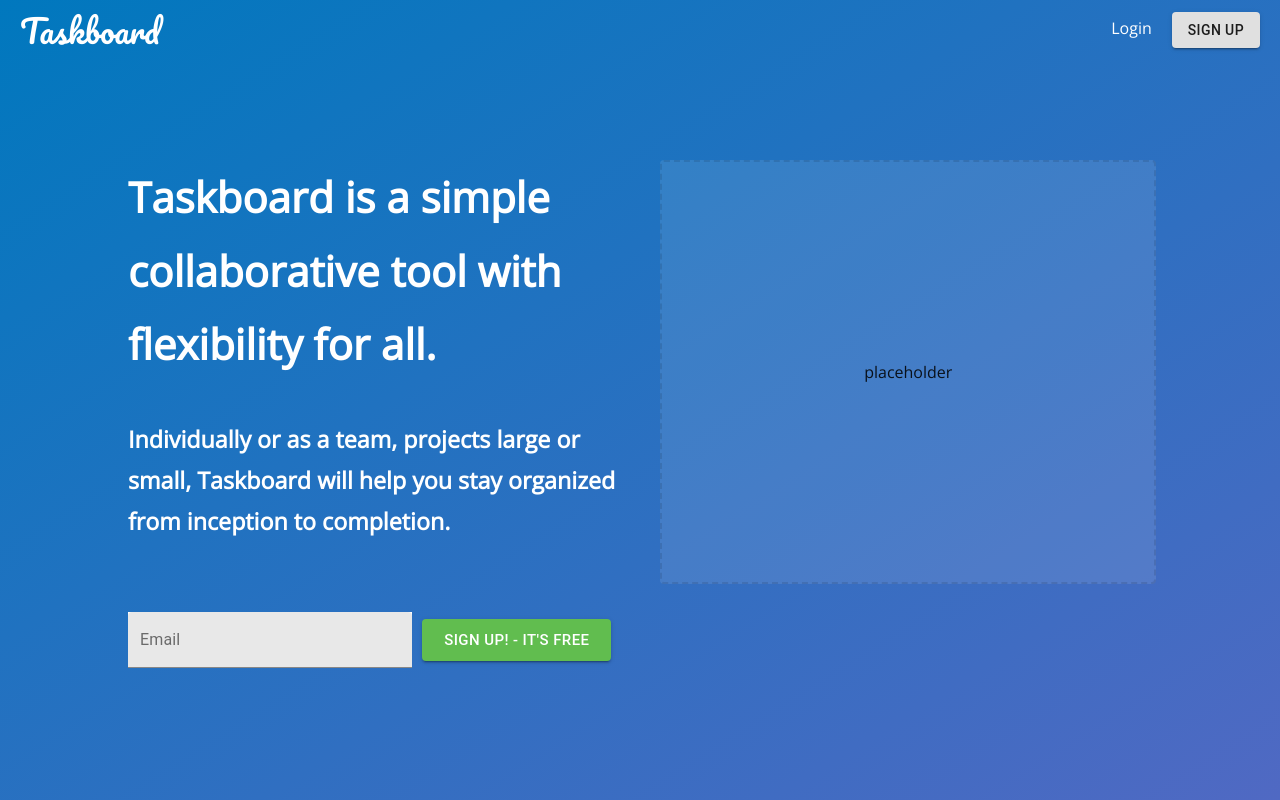
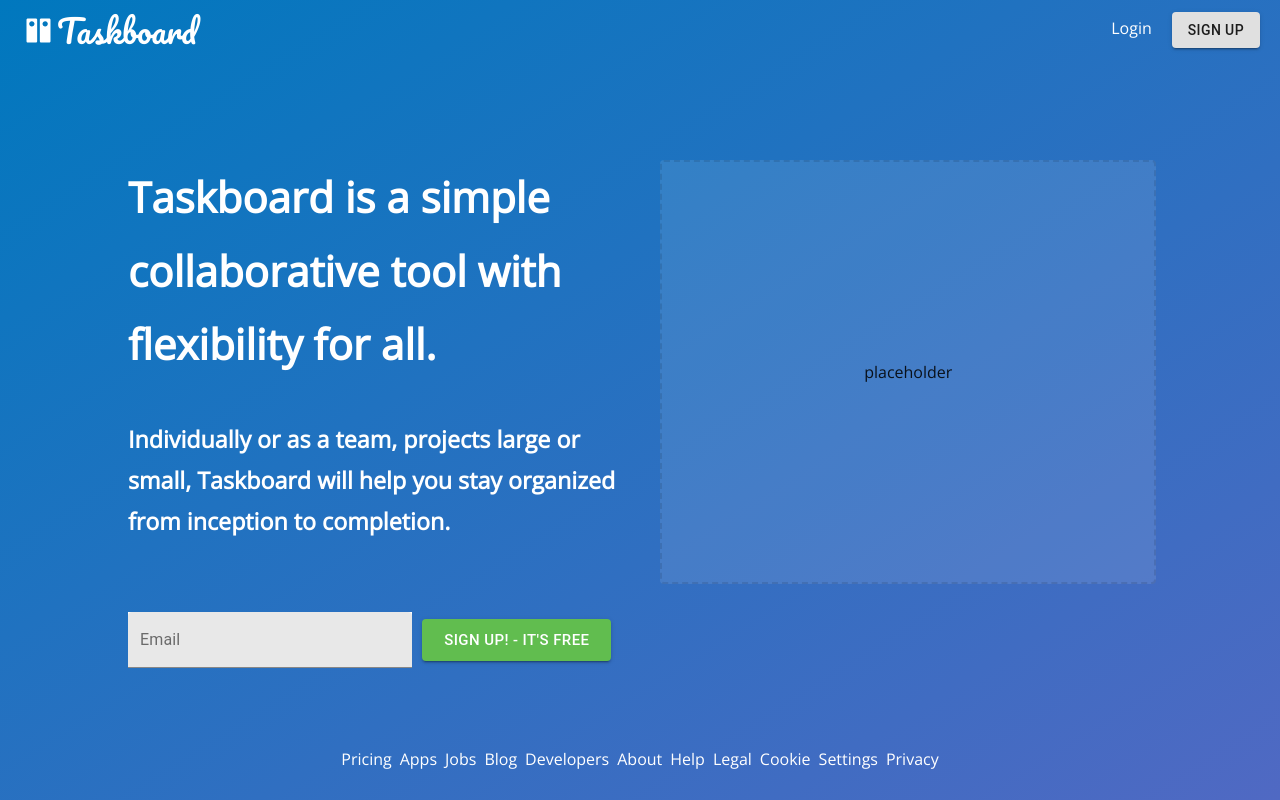
Before and after one commit to jriley1777/trello-clone, a React (Create React App) app: page / in a window 1280 px wide. Built offline with nearby package versions, Linux system fonts and the light colour scheme; no server answers.

Commit message:
add footer for public routes and app title icon

```diff
--- a/src/components/AuthLayout/AuthLayout.tsx
+++ b/src/components/AuthLayout/AuthLayout.tsx
@@ -3,8 +3,10 @@
 import { Link as RouterLink } from "react-router-dom";
 import Container from "@material-ui/core/Container";
 import Grid from "@material-ui/core/Grid";
+import DnsIcon from "@material-ui/icons/Dns";
 
 import Placeholder from "../Placeholder/Placeholder";
+import Footer from '../Footer/Footer';
 import * as Constants from "../../constants/index";
 
 const PageWrapper = styled(Container).attrs({
@@ -33,7 +35,17 @@
 const AuthLayout: React.FC = ({ children }) => {
     return (
       <PageWrapper>
-        <AppTitle to={Constants.URLS.INDEX}>{Constants.APP_NAME}</AppTitle>
+        <AppTitle to={Constants.URLS.INDEX}>
+          <DnsIcon
+            style={{
+              transform: "rotate(90deg)",
+              width: "auto",
+              height: "2rem",
+              paddingLeft: "5px"
+            }}
+          />
+          {Constants.APP_NAME}
+        </AppTitle>
         <Grid
           style={{ marginTop: "2rem" }}
           container
@@ -53,6 +65,7 @@
             <Placeholder height="40vh" />
           </Grid>
         </Grid>
+        <Footer light={false} />
       </PageWrapper>
     );
 };
--- /dev/null
+++ b/src/components/Footer/Footer.tsx
@@ -0,0 +1,40 @@
+import React from 'react';
+import styled from 'styled-components';
+import Grid from '@material-ui/core/Grid';
+import Link from '@material-ui/core/Link';
+
+const StyledFooter = styled(Grid)`
+  padding: 3rem 1rem 1rem 1rem;
+`;
+
+const Links = [
+    'Pricing','Apps','Jobs','Blog','Developers','About','Help','Legal','Cookie','Settings','Privacy'
+]
+
+const Footer: React.FC<{light: boolean}> = ({ light }) => {
+    return (
+      <StyledFooter
+        container
+        direction="row"
+        justify="center"
+        alignItems="center"
+        spacing={1}
+      >
+        {Links.map(link => {
+        return (
+          <Grid item key={link}>
+            <Link
+              href="#"
+              color="textPrimary"
+              style={{ color: light ? "white" : 'rgb(94, 108, 131)' }}
+            >
+              {link}
+            </Link>
+          </Grid>
+        );
+        })}
+      </StyledFooter>
+    );
+};
+
+export default Footer;
--- a/src/index.css
+++ b/src/index.css
@@ -1,6 +1,7 @@
 @import url('https://fonts.googleapis.com/css2?family=Open+Sans&family=Pacifico&display=swap');
 
 body {
+  min-height: 100%;
   margin: 0;
   font-family: 'Open Sans', -apple-system, BlinkMacSystemFont, 'Segoe UI', 'Roboto', 'Oxygen',
     'Ubuntu', 'Cantarell', 'Fira Sans', 'Droid Sans', 'Helvetica Neue',
--- a/src/index.tsx
+++ b/src/index.tsx
@@ -15,6 +15,7 @@
   history: any
 }
 const Root: React.FC<RootProps> = ({ history }) => {
+  console.log("Process.ENV ", process.env)
   const dispatch = useDispatch();
   useEffect(() => {
     firebase.auth().onAuthStateChanged(user => {
--- a/src/pages/Splash.tsx
+++ b/src/pages/Splash.tsx
@@ -4,22 +4,25 @@
 import Button from "@material-ui/core/Button";
 import TextField from "@material-ui/core/TextField";
 import Container from "@material-ui/core/Container";
+import DnsIcon from "@material-ui/icons/Dns";
 import Header from '../components/Header/Header';
 import Placeholder from '../components/Placeholder/Placeholder';
+import Footer from '../components/Footer/Footer';
 
 import * as Constants from '../constants/index';
 
 const PageWrapper = styled(Container).attrs({
-    className: 'page'
+  className: "page"
 })`
+  position: relative;
   width: 100%;
   height: 100%;
   min-width: 100vw;
   min-height: 100vh;
   background: linear-gradient(
     to bottom right,
-        rgb(0,120,190),
-        rgb(80,105,195)
+    rgb(0, 120, 190),
+    rgb(80, 105, 195)
   );
 `;
 
@@ -28,7 +31,7 @@
 })`
   text-decoration: none;
   margin: 0;
-  padding: 20px;
+  padding-left: 20px;
   color: white;
   font-size: 2rem;
   font-family: Pacifico;
@@ -130,20 +133,31 @@
     return (
       <PageWrapper maxWidth="xl">
         <Header>
-          <AppTitle to={ Constants.URLS.INDEX }>{appName}</AppTitle>
-          <section style={{marginLeft: 'auto', marginRight:'20px'}}>
-            <StyledLink to={ Constants.URLS.LOGIN }>Login</StyledLink>
+          <AppTitle to={Constants.URLS.INDEX}>
+            <DnsIcon
+              style={{
+                transform: "rotate(90deg)",
+                width: "auto",
+                height: "2rem",
+                paddingLeft: "5px"
+              }}
+            />
+            {appName}
+          </AppTitle>
+          <section style={{ marginLeft: "auto", marginRight: "20px" }}>
+            <StyledLink to={Constants.URLS.LOGIN}>Login</StyledLink>
             <Button
               variant="contained"
-                onClick={() => history.push(Constants.URLS.SIGNUP)}>
+              onClick={() => history.push(Constants.URLS.SIGNUP)}
+            >
               Sign Up
             </Button>
           </section>
         </Header>
-        <Container maxWidth="xl">
+        <Container maxWidth="xl" style={{paddingBottom:'2rem'}}>
           <Hero>
             <div>
-              <h1 style={{margin: 0}}>
+              <h1 style={{ margin: 0 }}>
                 <strong>
                   {appName} is a simple collaborative tool with flexibility for
                   all.
@@ -154,25 +168,27 @@
                 will help you stay organized from inception to completion.
               </h5>
             </div>
-            <Placeholder/>
+            <Placeholder />
           </Hero>
           <StyledEmailForm onSubmit={handleEmailSubmit}>
             <StyledTextField
               id="email-basic"
               label="Email"
               name="email"
-                onChange={(e) => setEmail(e.target.value)}
+              onChange={e => setEmail(e.target.value)}
               variant="filled"
             />
             <StyledSubmitButton
               type="submit"
               variant="contained"
               color="primary"
-                size="large">
+              size="large"
+            >
               Sign up! - It's free
             </StyledSubmitButton>
           </StyledEmailForm>
         </Container>
+        <Footer light/>
       </PageWrapper>
     );
 };
```
Lines whose indentation alone changed are shown as unchanged.
